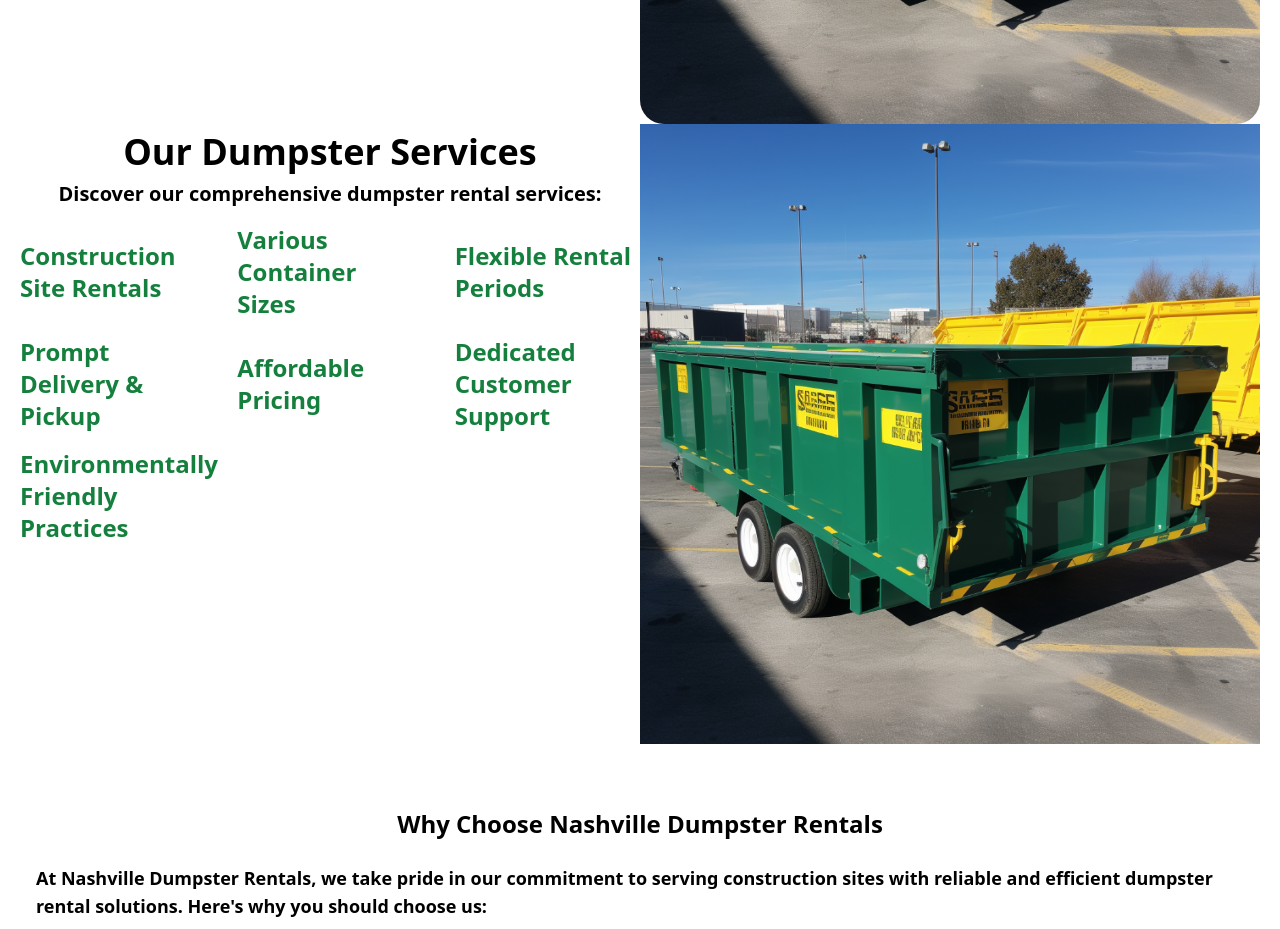
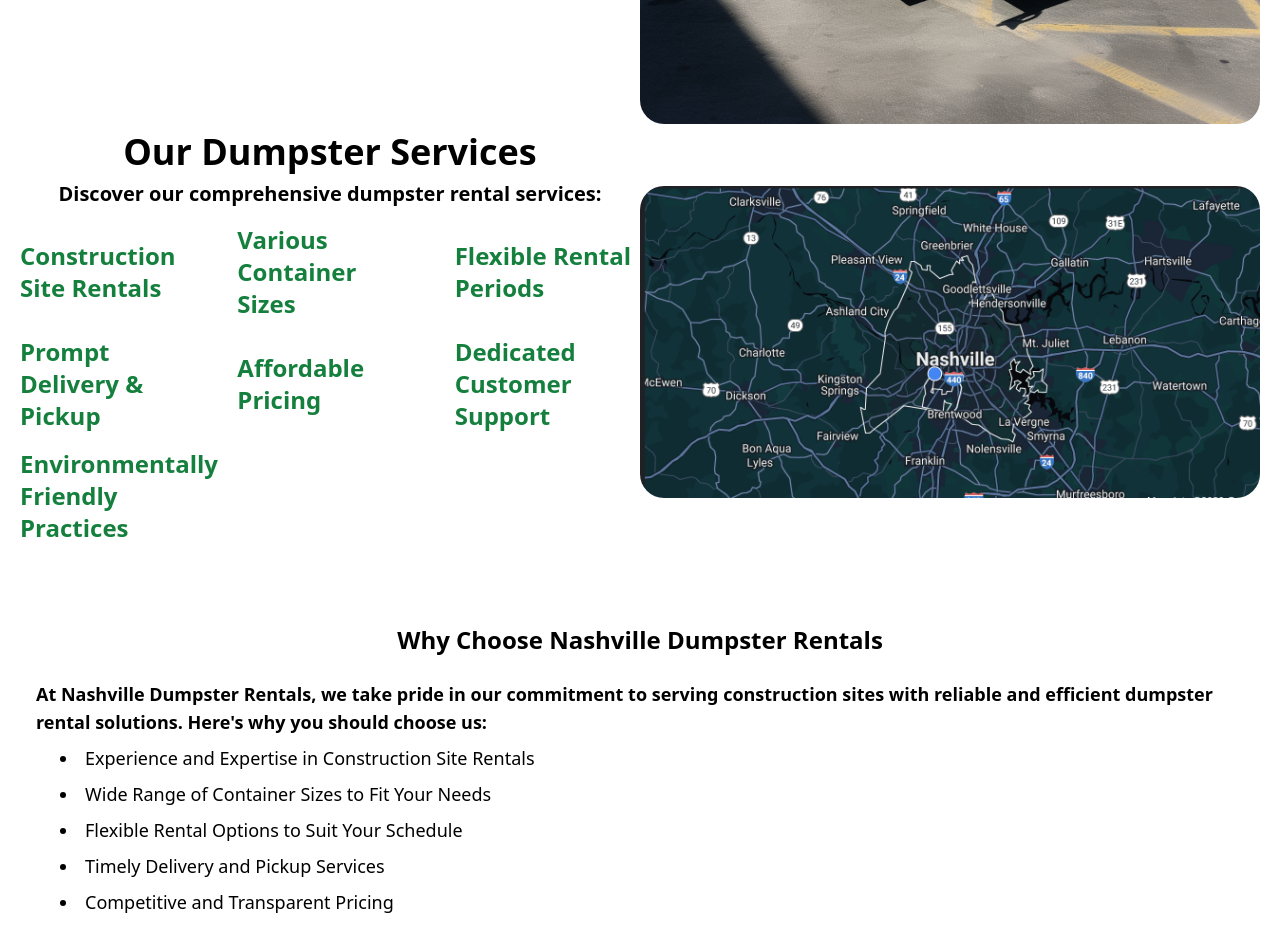
Before and after one commit to ryanhood10/trash-haul, a React (Create React App) app: page / in a window 1280 px wide. Shown: the part 1000-1929 px from the top of the page. Built offline with nearby package versions, Linux system fonts and the light colour scheme.

Commit message:
added map image

```diff
--- a/src/components/Engagement.jsx
+++ b/src/components/Engagement.jsx
@@ -1,5 +1,6 @@
 import React, { useRef, useState, useEffect } from "react";
 import DumpsterImage from "./assets/pictures/trashDumpster.png";
+import NashMap from './assets/pictures/NashMap1.png';
 import { useNavigate } from 'react-router-dom';
 
 const DumpsterRentalCompany = () => {
@@ -94,8 +95,11 @@
                 </div>
 
                 <div className={`animation-container ${animationClasses(isVisible)}`}>
-                    <img className="w-full" src={DumpsterImage} alt="Dumpster" />
-                </div>
+                    <div className="flex items-center justify-center h-full">
+                        <img className="w-full rounded-3xl" src={NashMap} alt="Dumpster" />
+                    </div>
+                    </div>
+
             </div>
 
             <div className="max-w-[1240px] mx-auto py-16 px-4">
```
Also changed, not shown: src/components/assets/pictures/NashMap1.png (added), src/components/assets/pictures/NashMap2.png (added).
